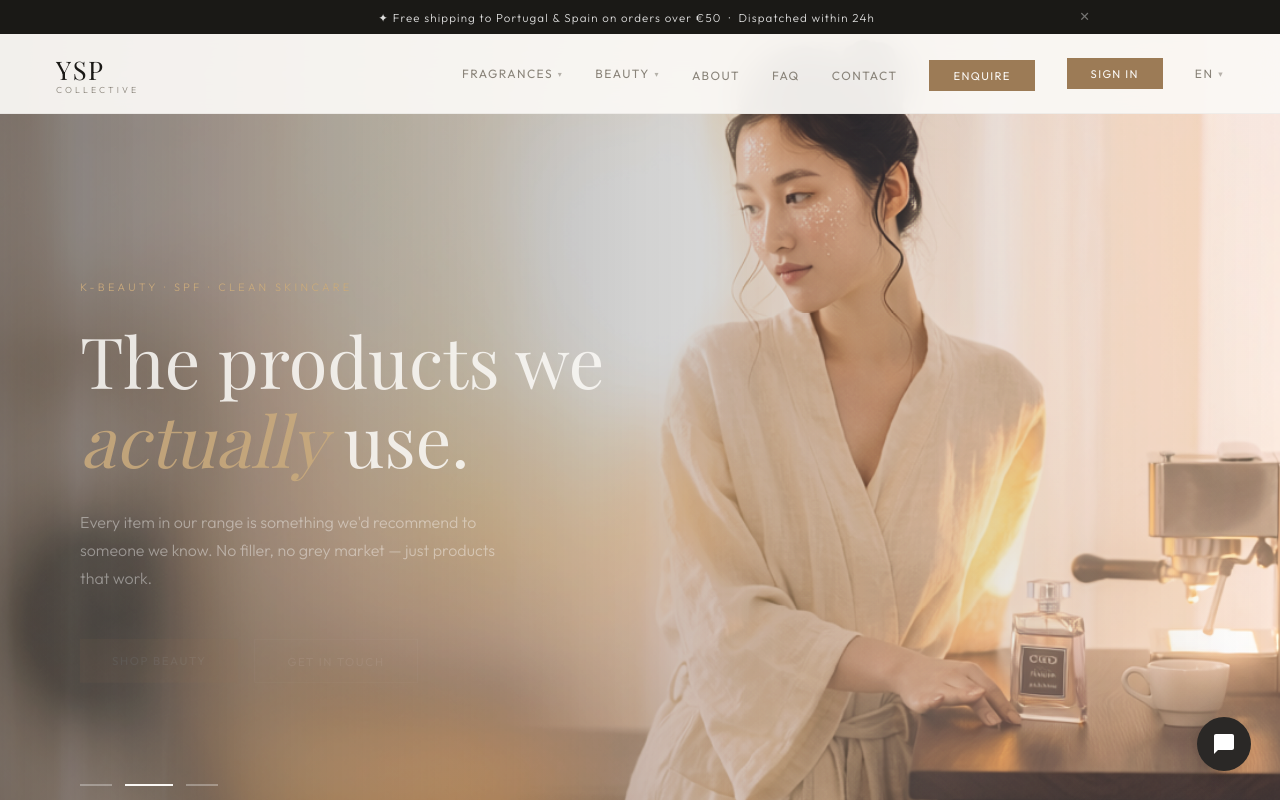
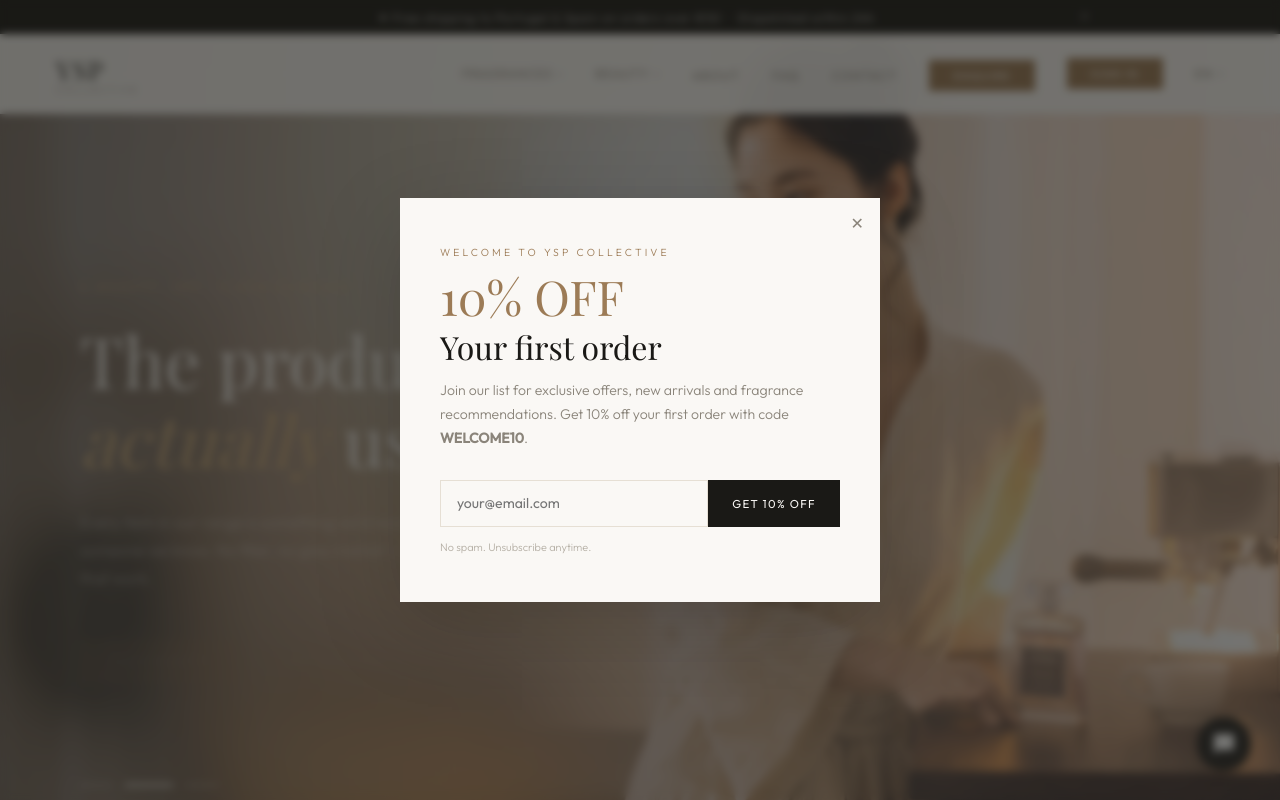
Before and after one commit to YSPCollective/yspcollective, an Eleventy site: page src/index.njk in a window 1280 px wide. Shown: the top 800 px of the page. Built offline with nearby package versions, Linux system fonts and the light colour scheme; Eleventy itself is replaced by a stand-in of ours; files that its build step writes are made by us from their sources; a web font is replaced by a local one.

Commit message:
Update base.njk

```diff
--- a/src/_layouts/base.njk
+++ b/src/_layouts/base.njk
@@ -353,6 +353,41 @@
     .btn-favourite:hover { color: var(--accent); border-color: var(--accent); transform: scale(1.1); }
     .btn-favourite.is-favourite { color: var(--accent); border-color: var(--accent); }
 
+
+    /* ── MAILING LIST POPUP ── */
+    #ysp-popup-overlay {
+      position: fixed; inset: 0; z-index: 99998;
+      background: rgba(26,25,22,0.6); backdrop-filter: blur(4px);
+      display: flex; align-items: center; justify-content: center;
+      padding: 1rem;
+      opacity: 0; pointer-events: none;
+      transition: opacity 0.4s ease;
+    }
+    #ysp-popup-overlay.visible { opacity: 1; pointer-events: all; }
+    #ysp-popup {
+      background: var(--white); max-width: 480px; width: 100%;
+      padding: 3rem 2.5rem; position: relative;
+      box-shadow: 0 24px 80px rgba(0,0,0,0.18);
+      animation: yspModalIn 0.3s ease;
+    }
+    .popup-close {
+      position: absolute; top: 1rem; right: 1rem;
+      background: none; border: none; cursor: pointer;
+      color: var(--grey); font-size: 1rem; transition: color 0.2s;
+    }
+    .popup-close:hover { color: var(--black); }
+    .popup-label { font-size: 0.65rem; letter-spacing: 0.3em; text-transform: uppercase; color: var(--accent); margin-bottom: 0.8rem; }
+    .popup-discount { font-family: var(--serif); font-size: 3rem; font-weight: 300; color: var(--accent); margin-bottom: 0.5rem; line-height: 1; }
+    .popup-title { font-family: var(--serif); font-size: 2rem; font-weight: 300; margin-bottom: 0.8rem; line-height: 1.2; }
+    .popup-sub { font-size: 0.88rem; color: var(--grey); line-height: 1.7; margin-bottom: 1.8rem; }
+    .popup-form { display: flex; gap: 0; margin-bottom: 0.8rem; }
+    .popup-input { flex: 1; padding: 0.85rem 1rem; border: 1px solid var(--sand); background: var(--white); font-family: var(--sans); font-size: 0.88rem; color: var(--black); outline: none; transition: border-color 0.2s; }
+    .popup-input:focus { border-color: var(--accent); }
+    .popup-btn { padding: 0.85rem 1.5rem; background: var(--black); color: var(--white); border: none; font-family: var(--sans); font-size: 0.72rem; letter-spacing: 0.12em; text-transform: uppercase; cursor: pointer; transition: background 0.2s; white-space: nowrap; }
+    .popup-btn:hover { background: var(--accent); }
+    .popup-terms { font-size: 0.68rem; color: var(--grey-light); }
+    .popup-success { font-size: 0.9rem; color: var(--accent); padding: 1rem 0; display: none; }
+    @media (max-width: 480px) { #ysp-popup { padding: 2rem 1.5rem; } .popup-discount { font-size: 2.2rem; } }
   </style>
 
   {{ head_extra | safe }}
@@ -763,6 +798,63 @@
     });
   </script>
 
+
+  <!-- MAILING LIST POPUP -->
+  <div id="ysp-popup-overlay">
+    <div id="ysp-popup">
+      <button class="popup-close" onclick="closePopup()" aria-label="Close">✕</button>
+      <div class="popup-label">Welcome to YSP Collective</div>
+      <div class="popup-discount">10% OFF</div>
+      <h2 class="popup-title">Your first order</h2>
+      <p class="popup-sub">Join our list for exclusive offers, new arrivals and fragrance recommendations. Get 10% off your first order with code <strong>WELCOME10</strong>.</p>
+      <div class="popup-form">
+        <input type="email" class="popup-input" id="popup-email" placeholder="your@email.com" onkeydown="if(event.key==='Enter')submitPopup()">
+        <button class="popup-btn" onclick="submitPopup()">Get 10% Off</button>
+      </div>
+      <p class="popup-success" id="popup-success">✓ Your code is <strong>WELCOME10</strong> — check your email too!</p>
+      <p class="popup-terms">No spam. Unsubscribe anytime.</p>
+    </div>
+  </div>
+
+  <script>
+    // ── Mailing list popup ──
+    (function() {
+      try { if (localStorage.getItem('ysp_popup_seen')) return; } catch(e) {}
+      setTimeout(() => {
+        const overlay = document.getElementById('ysp-popup-overlay');
+        if (overlay) overlay.classList.add('visible');
+      }, 4000);
+    })();
+
+    function closePopup() {
+      document.getElementById('ysp-popup-overlay').classList.remove('visible');
+      try { localStorage.setItem('ysp_popup_seen', '1'); } catch(e) {}
+    }
+
+    async function submitPopup() {
+      const email = document.getElementById('popup-email').value;
+      if (!email || !email.includes('@')) return;
+      const btn = document.querySelector('.popup-btn');
+      btn.textContent = '...';
+      btn.disabled = true;
+      try {
+        const lang = window.YSP_LANG ? window.YSP_LANG.get() : 'en';
+        const res = await fetch('https://ysp-ai-proxy.rapid-shadow-439d.workers.dev/subscribe', {
+          method: 'POST',
+          headers: { 'Content-Type': 'application/json' },
+          body: JSON.stringify({ email, lang })
+        });
+        document.getElementById('popup-success').style.display = 'block';
+        document.querySelector('.popup-form').style.display = 'none';
+        try { localStorage.setItem('ysp_popup_seen', '1'); } catch(e) {}
+        setTimeout(() => closePopup(), 4000);
+      } catch(e) {
+        btn.textContent = 'Get 10% Off';
+        btn.disabled = false;
+      }
+    }
+  </script>
+
   {{ body_extra | safe }}
 </body>
 </html>
```
